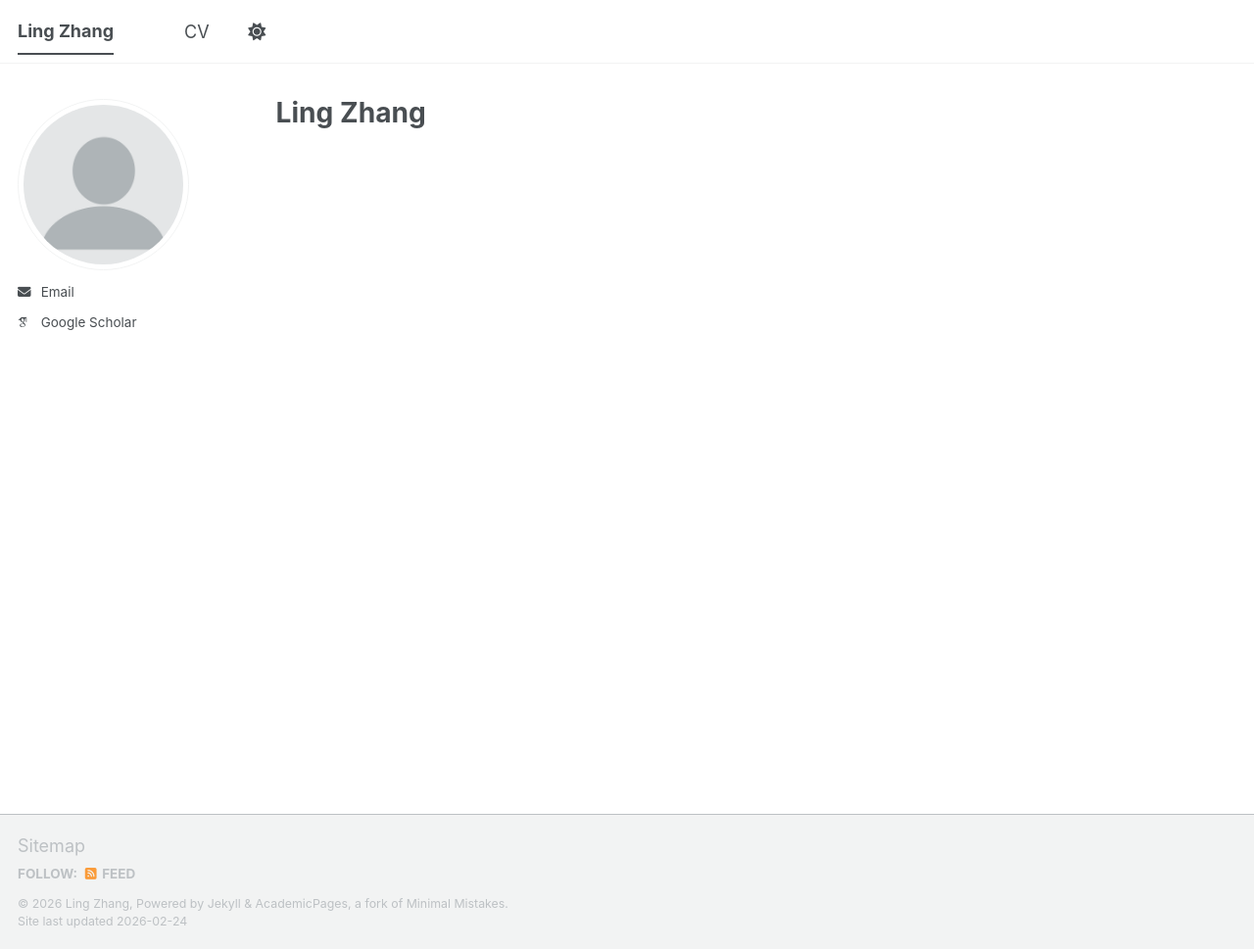
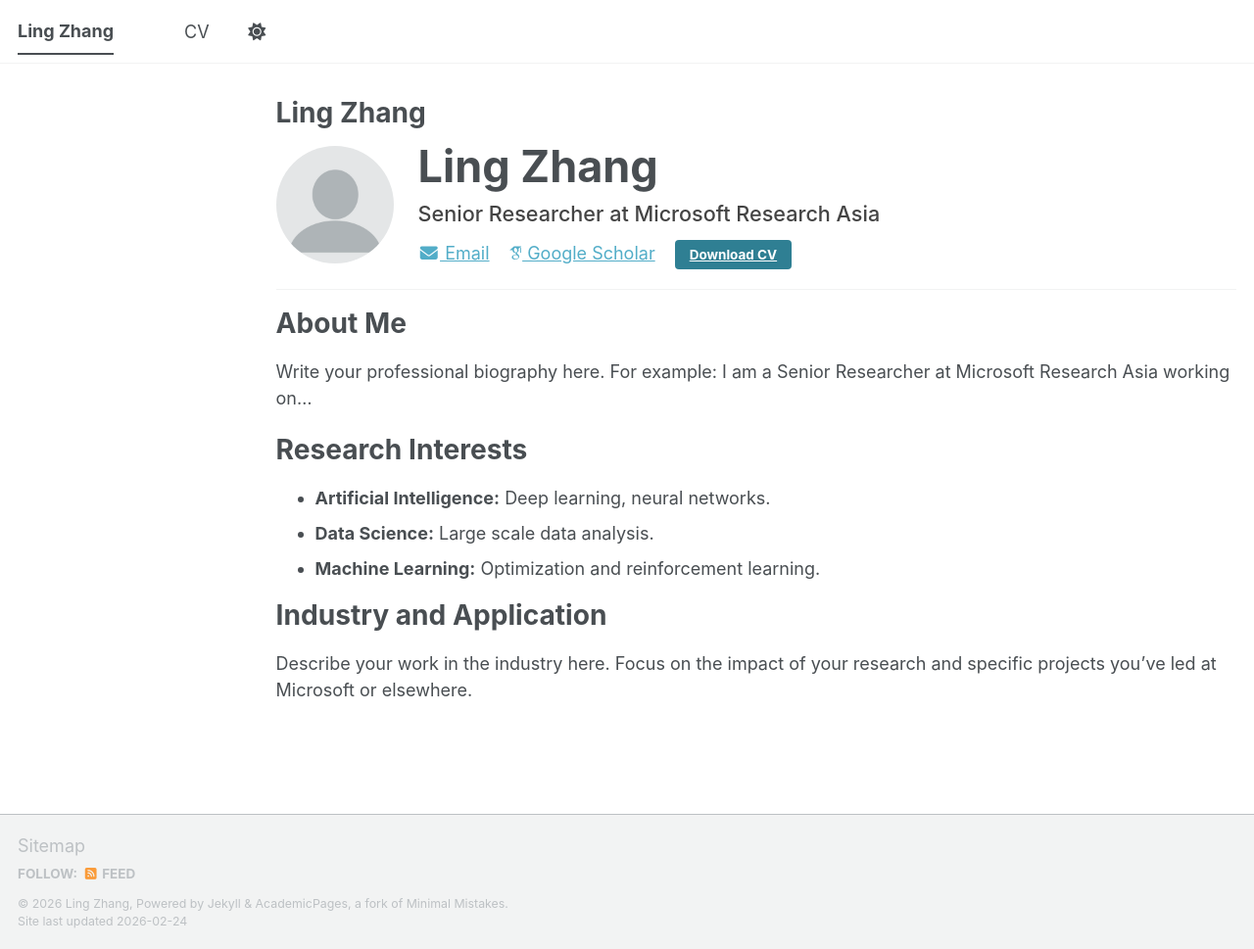
Before and after one commit to sweet-tea-olive/zhangling, a Jekyll site: the page built from _pages/about.md, in a window 1280 px wide and 969 px high. Shown: the whole window at 98% size. Built offline with Jekyll 4.4.1, drawn with Linux system fonts in a browser that asks for light colours; some web fonts are replaced; a script bundle is joined from its source files by our own code; library files that are not in the unit come from our copies.

Commit message:
Update about.md

```diff
--- a/_pages/about.md
+++ b/_pages/about.md
@@ -1,9 +1,40 @@
 ---
+layout: archive
 permalink: /
 title: "Ling Zhang"
 excerpt: "Senior Researcher at Microsoft Research Asia"
-author_profile: true
+author_profile: false
+classes: wide
 redirect_from:
   - /about/
   - /about.html
 ---
+
+<div style="display: flex; align-items: center; margin-bottom: 20px;">
+  <!-- 1. Make sure your photo is in the /images/ folder and named profile.png -->
+  <img src="/images/profile.png" style="width: 120px; height: 120px; border-radius: 50%; margin-right: 25px; object-fit: cover;">
+
+  <div>
+    <h1 style="margin: 0; padding: 0; border: none; font-size: 2.5em;">Ling Zhang</h1>
+    <p style="margin: 5px 0; color: #444; font-size: 1.2em; font-weight: 500;">Senior Researcher at Microsoft Research Asia</p>
+
+    <p style="margin: 10px 0 0 0; font-size: 1em;">
+      <a href="mailto:your-email@microsoft.com" style="margin-right: 15px;"><i class="fas fa-fw fa-envelope"></i> Email</a>
+      <a href="https://scholar.google.com/your-profile" style="margin-right: 15px;"><i class="ai ai-google-scholar"></i> Google Scholar</a>
+      <a href="/files/my_cv.pdf" class="btn btn--info" style="margin: 0; padding: 5px 15px;">Download CV</a>
+    </p>
+  </div>
+</div>
+
+<hr>
+
+# About Me
+Write your professional biography here. For example: I am a Senior Researcher at Microsoft Research Asia working on...
+
+# Research Interests
+* **Artificial Intelligence:** Deep learning, neural networks.
+* **Data Science:** Large scale data analysis.
+* **Machine Learning:** Optimization and reinforcement learning.
+
+# Industry and Application
+Describe your work in the industry here. Focus on the impact of your research and specific projects you've led at Microsoft or elsewhere.
```
